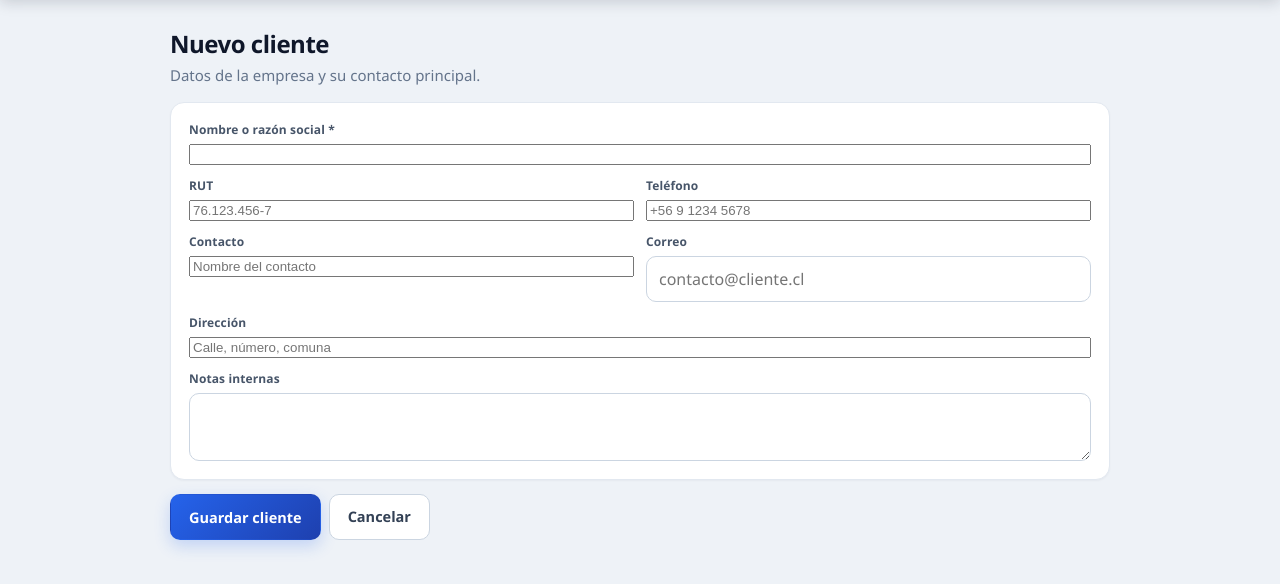
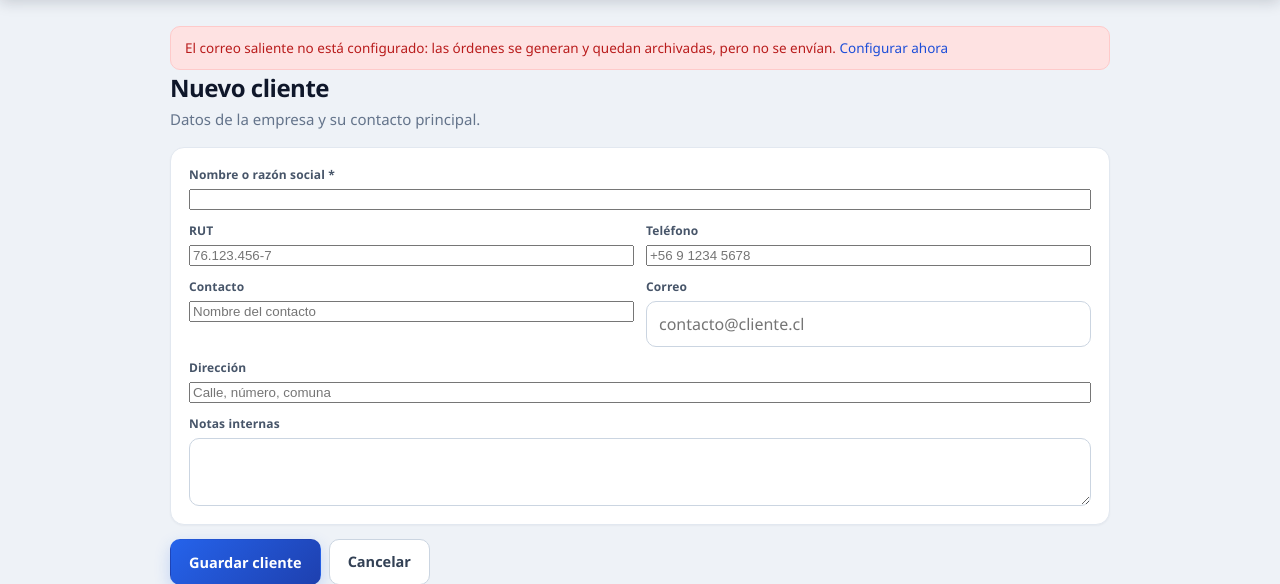
Before and after one commit to juancarlos4112/DataProyect, a Flask app: page /admin/clientes/nuevo in a window 1280 px wide. Shown: the part 81-665 px from the top of the page. Run offline with Flask 3, Linux system fonts and the light colour scheme; the visitor is signed in with stand-in values (Sample User, id 1); data comes from the database, SQL or seed files in the repository.

Commit message:
Aviso de correo sin configurar y mensaje claro al reenviar

```diff
--- a/app.py
+++ b/app.py
@@ -97,6 +97,8 @@ def _ctx():
         "csrf_token": csrf_token,
         "app_name": "Órdenes de Servicio",
         "company": db.get_setting("company_name") or "Mi Empresa",
+        "smtp_listo": bool((db.get_setting("smtp_host") or "").strip()
+                           and (db.get_setting("smtp_user") or "").strip()),
         "today": db.now().strftime("%d-%m-%Y"),
     }
 
@@ -507,8 +509,13 @@ def order_resend(oid):
                                     db.settings_dict(SETTING_KEYS))
     db.execute("UPDATE orders SET email_status = ?, email_detail = ? WHERE id = ?",
                (estado, detalle, oid))
-    flash("Correo reenviado." if estado == "enviado" else "No se pudo enviar: %s" % detalle,
-          "ok" if estado == "enviado" else "error")
+    if estado == "enviado":
+        flash("Correo reenviado a %s." % (orden.get("email_to") or "los destinatarios"), "ok")
+    elif estado == "simulado":
+        flash("El correo saliente aún no está configurado. La orden quedó archivada en la bandeja "
+              "de salida del servidor. Ve a Configuración para activar el envío real.", "error")
+    else:
+        flash("No se pudo enviar: %s" % detalle, "error")
     return redirect(url_for("order_view", oid=oid))
 
 
--- a/templates/base.html
+++ b/templates/base.html
@@ -36,6 +36,12 @@
 {% endif %}
 
 <main class="wrap">
+  {% if user and user.role == 'admin' and not smtp_listo %}
+  <div class="flash error">
+    El correo saliente no está configurado: las órdenes se generan y quedan archivadas,
+    pero no se envían. <a href="{{ url_for('admin_config') }}">Configurar ahora</a>
+  </div>
+  {% endif %}
   {% with mensajes = get_flashed_messages(with_categories=true) %}
     {% if mensajes %}
       <div class="flashes">
```
